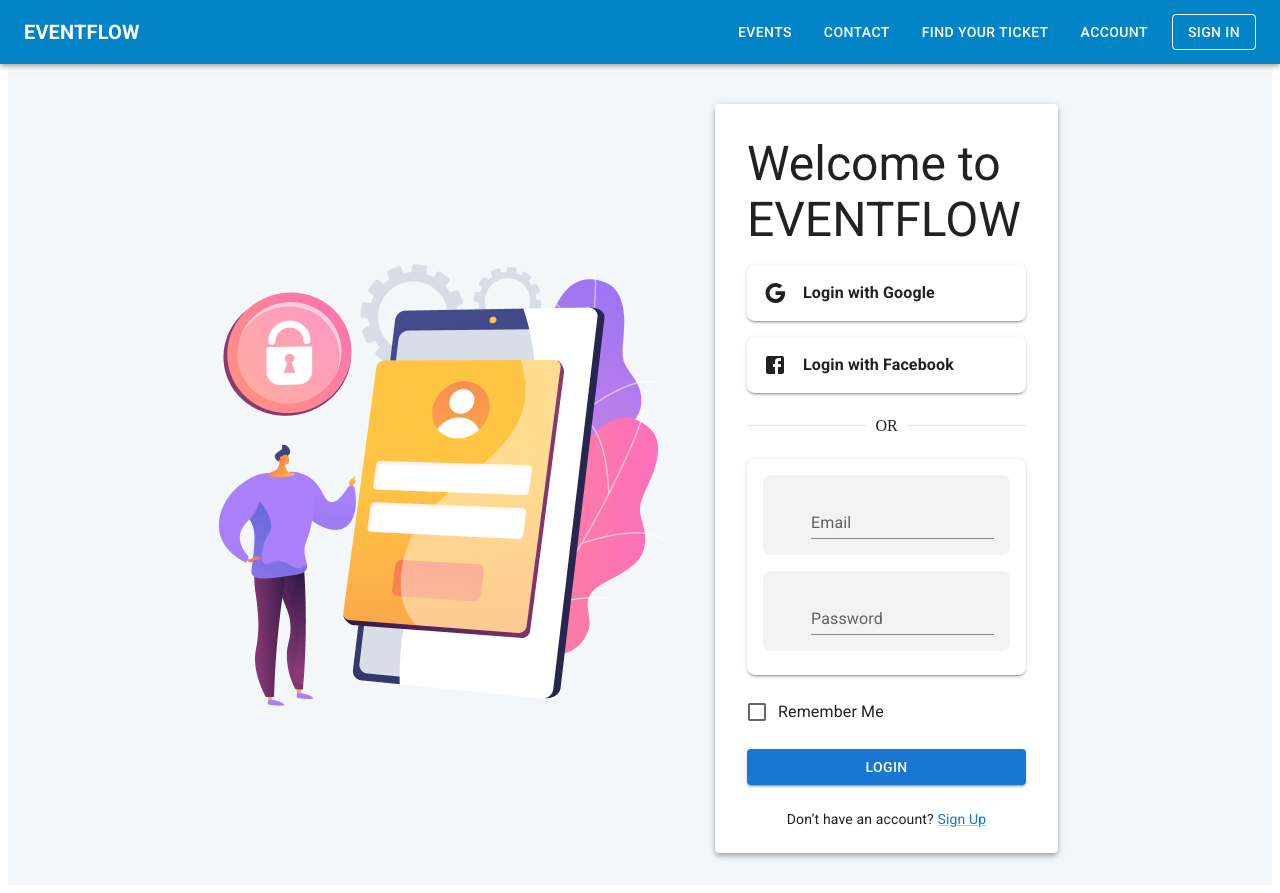
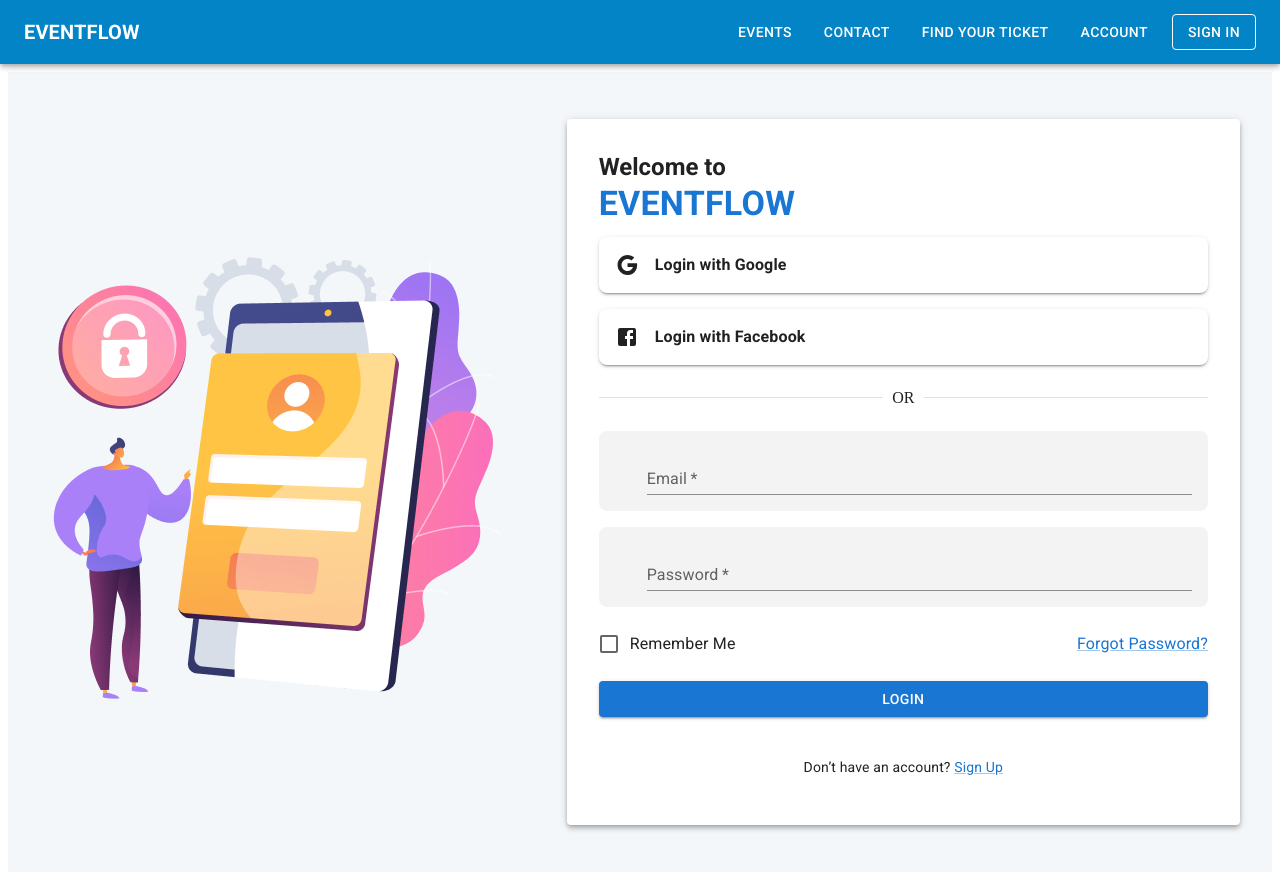
Before and after one commit to EvntFlow/EventFlow_Web, a React (Create React App) app in the folder frontend/: page /account/login in a window 1280 px wide. Built offline with nearby package versions, Linux system fonts and the light colour scheme; some icons are missing.

Commit message:
feat: Implemented registration
`/Acocunt/Register` is now implemented.

Also includes a huge reword on the Login page to align better with the
Figma design.

```diff
--- a/frontend/package.json
+++ b/frontend/package.json
@@ -13,6 +13,7 @@
     "@testing-library/react": "^16.2.0",
     "@testing-library/user-event": "^13.5.0",
     "autoprefixer": "^10.4.21",
+    "core-js": "^3.41.0",
     "postcss": "^8.5.3",
     "react": "^19.1.0",
     "react-dom": "^19.1.0",
--- a/frontend/src/components/SocialLoginCard.jsx
+++ b/frontend/src/components/SocialLoginCard.jsx
@@ -1,7 +1,7 @@
 import React from 'react';
 import { Card, CardActionArea, Box, Typography } from '@mui/material';
 
-const SocialLoginCard = ({ icon, name }) => {
+const SocialLoginCard = ({ icon, action, name }) => {
   return (
     <Card
       sx={{
@@ -14,7 +14,7 @@ const SocialLoginCard = ({ icon, name }) => {
       <CardActionArea
         onClick={() => {
           // Handle login logic here (e.g., redirect to OAuth)
-          console.log(`Login with ${name}`);
+          console.log(`${action} with ${name}`);
         }}
       >
         <Box
@@ -33,7 +33,7 @@ const SocialLoginCard = ({ icon, name }) => {
           />
           {/* Login Text */}
           <Typography variant="body1" fontWeight="bold">
-            Login with {name}
+            {action} with {name}
           </Typography>
         </Box>
       </CardActionArea>
--- a/frontend/src/views/Account/Login.jsx
+++ b/frontend/src/views/Account/Login.jsx
@@ -13,7 +13,7 @@ import {
   FormControlLabel,
   Checkbox,
   Link,
-  TextField
+  TextField,
 } from '@mui/material';
 import EmailIcon from '@mui/icons-material/Email';
 import KeyIcon from '@mui/icons-material/Key';
@@ -25,49 +25,55 @@ const Login = () => {
     const returnUrl = urlParams.get("returnUrl") ?? "/";
     const error = urlParams.get("error");
 
+    /**
+     * @param {string} url
+     * @param {string | undefined} currentReturnUrl
+     */
+    function getPageUrl(url, currentReturnUrl) {
+        currentReturnUrl ??= returnUrl;
+        return `/${url}?returnUrl=${encodeURIComponent(currentReturnUrl)}`
+    }
+
     return (
-        <Grid
-        container
+        <Grid container
               sx={{
                     minHeight: '100vh',
                     justifyContent: 'center',
                     alignItems: 'center',
                     backgroundColor: '#F4F7FA'
-        }}
-        >
+              }}>
+
             {/* Left Side: Illustration */}
-        <Grid
-            item
-            xs={12}
-            md={5}
-            sx={{ display: { xs: 'none', md: 'flex' }, justifyContent: 'flex-end', p: 2 }}
-        >
-            <img
-            src="/img/Login_Image1.png"
+            <Grid item
+                  size={5}
+                  alignContent="center"
+                  sx={{ display: { xs: 'none', md: 'flex' }, justifyContent: 'flex-end', p: 2 }}>
+                <img src="/img/Login_Image1.png"
                      alt="Login illustration"
-            style={{ maxWidth: '100%', objectFit: 'cover' }}
-            />
+                     style={{ width: '100%', objectFit: 'scale-down' }} />
             </Grid>
 
             {/* Right Side: Login card */}
-        <Grid item xs={12} md={7} sx={{ p: 4 }}>
+            <Grid item size={7} md={7} sx={{ p: 4, maxWidth: 800 }}>
                 <Card sx={{ boxShadow: 4 }}>
                     <CardContent sx={{ p: 4 }}>
-                <Typography variant="h3" gutterBottom>
-                Welcome to <br />
-                EVENTFLOW
+                        <Typography variant="h5">
+                            <b>Welcome to</b>
+                        </Typography>
+                        <Typography variant="h4" color="primary" gutterBottom>
+                            <b>EVENTFLOW</b>
                         </Typography>
 
                         {/* Social logins */}
                         <Box sx={{ display: 'flex', flexDirection: 'column', gap: 2, mb: 3 }}>
                             <SocialLoginCard
                                 icon={ () => <Google /> }
-                    name="Google"
-                />
+                                action="Login"
+                                name="Google"/>
                             <SocialLoginCard
                                 icon={ () => <Facebook /> }
-                    name="Facebook"
-                />
+                                action="Login"
+                                name="Facebook"/>
                         </Box>
 
                         <Divider sx={{ my: 3 }}>OR</Divider>
@@ -76,20 +82,12 @@ const Login = () => {
                              method="post"
                              action={getApiUrl("Account/Login", { returnUrl: returnUrl })}>
 
-                    <Card sx={{
-                            borderRadius: 2,
-                            boxShadow: 2,
-                            width: "100%",
-                            maxWidth: 480,
-                            margin: '0 auto',
-                          }}>
-                        <CardContent sx={{ p: 2 }}>
                             {/* Email Row */}
                             <Box sx={{
                                         backgroundColor: '#f3f3f3',
                                         borderRadius: 2,
                                         p: 2,
-                                    mb: 2,
+                                        my: 2,
                                         display: 'flex',
                                         alignItems: 'center',
                                  }}>
@@ -101,6 +99,7 @@ const Login = () => {
                                            label="Email"
                                            name="email"
                                            type="email"
+                                           required={true}
                                            fullWidth={true} />
                                 </Box>
                             </Box>
@@ -110,11 +109,11 @@ const Login = () => {
                                         backgroundColor: '#f3f3f3',
                                         borderRadius: 2,
                                         p: 2,
+                                        my: 2,
                                         display: 'flex',
                                         alignItems: 'center',
                                         justifyContent: 'space-between',
-                                 }}
-                            >
+                                 }}>
                                 <KeyIcon sx={{ fontSize: 28 }} />
                                 <Box sx={{ ml: 2 }} width="100%">
                                 <TextField variant="standard"
@@ -123,37 +122,50 @@ const Login = () => {
                                            label="Password"
                                            name="password"
                                            type="password"
+                                           required={true}
                                            fullWidth={true} />
                                 </Box>
                             </Box>
-                        </CardContent>
-                    </Card>
 
+                            <Grid container
+                                  sx={{
+                                        justifyContent: 'center',
+                                        alignItems: 'center',
+                                  }}>
+                                <Grid size={6} sx={{ alignItems: 'start' }}>
                                     {/* Optional “Remember me” checkbox */}
                                     <FormControlLabel
-                        sx={{ mt: 2 }}
-                        control={<Checkbox name="remember" />}
+                                        control={<Checkbox name="isPersistent" />}
                                         label="Remember Me"
                                     />
+                                </Grid>
+                                <Grid size={6} sx={{ alignItems: 'end' }}>
+                                    <Link component={RouterLink}
+                                          to={getPageUrl("/Account/ForgotPassword")}>
+                                        <Typography width="100%" align="right">
+                                            Forgot Password?
+                                        </Typography>
+                                    </Link>
+                                </Grid>
+                            </Grid>
 
                             {
                                 error == null ? null :
-                        <Typography color="error" align="center" sx={{ mt: 2 }}>
+                                <Typography color="error" align="center" sx={{ my: 2 }}>
                                     {error}
                                 </Typography>
                             }
 
-                    {/* <Button type="submit" variant="contained" disabled={!creds.email || !creds.password}> */}
-                    <Button type="submit" variant="contained" fullWidth={true} sx={{ mt: 2 }}>
+                            <Button type="submit" variant="contained" fullWidth sx={{ my: 2 }}>
                                 Login
                             </Button>
                         </Box>
 
-
                         {/* Link to registration */}
-                <Typography variant="body2" align="center" sx={{ mt: 3 }}>
+                        <Typography variant="body2" align="center" sx={{ my: 3 }}>
                             Don’t have an account?{' '}
-                    <Link component={RouterLink} to="/account/register">
+                            <Link component={RouterLink}
+                                  to={getPageUrl("Account/Register", getPageUrl("Account/Login"))}>
                                 Sign Up
                             </Link>
                         </Typography>
--- a/frontend/src/views/Account/Register.jsx
+++ b/frontend/src/views/Account/Register.jsx
@@ -1,52 +1,189 @@
 // src/pages/Register.jsx
 // import React, { useState, useContext } from 'react';
-import { TextField, Button, Box } from '@mui/material';
+import { Facebook, Google } from '@mui/icons-material';
+import EmailIcon from '@mui/icons-material/Email';
+import KeyIcon from '@mui/icons-material/Key';
+import {
+    Box,
+    Button,
+    Card,
+    CardContent,
+    Divider,
+    Grid,
+    Link,
+    TextField,
+    Typography
+} from '@mui/material';
+import { useState } from 'react';
+import { Link as RouterLink } from 'react-router-dom';
+import { getApiUrl } from '../../api';
+import SocialLoginCard from '../../components/SocialLoginCard';
 // import { AuthContext } from '../../context/AuthContext';
 // import { useNavigate } from 'react-router-dom';
 
+// See: https://github.com/facebook/create-react-app/issues/8779#issuecomment-1214839590
+import FORCE_IMPORT_POLYFILL from 'core-js/modules/es.regexp.escape';
+// eslint-disable-next-line no-unused-expressions
+FORCE_IMPORT_POLYFILL;
+
 export default function Register() {
-    // const [form, setForm] = useState({ email:'', password:'', confirmPassword:'' });
-    // const { register } = useContext(AuthContext);
-    // const nav = useNavigate();
+    const urlParams = new URLSearchParams(window.location.search);
+    const returnUrl = urlParams.get("returnUrl") ?? "/";
+    const error = urlParams.get("error");
 
-    // const handleChange = e => {
-    //     setForm(f => ({ ...f, [e.target.name]: e.target.value }));
-    // }
-
-    // const handleSubmit = async e => {
-    //     e.preventDefault();
-    //     // simple client‐side check
-    //     if (form.password !== form.confirmPassword) return alert("Passwords must match");
-    //     try {
-    //         await register({ email: form.email, password: form.password });
-    //         nav('/login');      // send user to login
-    //     } catch (err) {
-    //         console.error(err);
-    //         alert(err.response?.data?.message || 'Registration failed');
-    //     }
-    // };
+    const [password, setPassword] = useState("");
 
     return (
-        // <Box component="form" onSubmit={handleSubmit} sx={{ maxWidth: 400, mx: 'auto' }}>
-        <Box component="form" sx={{ maxWidth: 400, mx: 'auto' }}>
-        <TextField
-            fullWidth label="Email" name="email"
-            // value={form.email} onChange={handleChange}
-            margin="normal"
-        />
-        <TextField
-            fullWidth label="Password" name="password" type="password"
-            // value={form.password} onChange={handleChange}
-            margin="normal"
-        />
-        <TextField
-            fullWidth label="Confirm Password" name="confirmPassword" type="password"
-            // value={form.confirmPassword} onChange={handleChange}
-            margin="normal"
-        />
-        <Button type="submit" variant="contained" fullWidth sx={{ mt:2 }}>
-            Register
-        </Button>
-        </Box>
+        <Grid container
+              sx={{
+                    minHeight: '100vh',
+                    justifyContent: 'center',
+                    alignItems: 'center',
+                    backgroundColor: '#F4F7FA'
+              }}>
+
+            {/* Left Side: Illustration */}
+            <Grid item
+                  size={5}
+                  alignContent="center"
+                  sx={{ display: { xs: 'none', md: 'flex' }, justifyContent: 'flex-end', p: 2 }}>
+                <img src="/img/Login_Image1.png"
+                     alt="Login illustration"
+                     style={{ width: '100%', objectFit: 'scale-down' }} />
+            </Grid>
+
+            {/* Right Side: Login card */}
+            <Grid item size={7} md={7} sx={{ p: 4, maxWidth: 800 }}>
+                <Card sx={{ boxShadow: 4 }}>
+                    <CardContent sx={{ p: 4 }}>
+                        <Typography variant="h5">
+                            <b>Welcome to</b>
+                        </Typography>
+                        <Typography variant="h4" color="primary" gutterBottom>
+                            <b>EVENTFLOW</b>
+                        </Typography>
+
+                        {/* Social logins */}
+                        <Box sx={{ display: 'flex', flexDirection: 'column', gap: 2, mb: 3 }}>
+                            <SocialLoginCard
+                                icon={ () => <Google /> }
+                                action="Register"
+                                name="Google"/>
+                            <SocialLoginCard
+                                icon={ () => <Facebook /> }
+                                action="Register"
+                                name="Facebook"/>
+                        </Box>
+
+                        <Divider sx={{ my: 3 }}>OR</Divider>
+
+                        <Box component="form"
+                             method="post"
+                             action={getApiUrl("Account/Register", { returnUrl: returnUrl })}>
+
+                            {/* Email Row */}
+                            <Box sx={{
+                                        backgroundColor: '#f3f3f3',
+                                        borderRadius: 2,
+                                        p: 2,
+                                        my: 2,
+                                        display: 'flex',
+                                        alignItems: 'center',
+                                 }}>
+                                <EmailIcon sx={{ fontSize: 28 }} />
+                                <Box sx={{ ml: 2 }} width="100%">
+                                <TextField variant="standard"
+                                           placeholder="name@example.com"
+                                           title="Email"
+                                           label="Email"
+                                           name="email"
+                                           type="email"
+                                           required={true}
+                                           fullWidth={true} />
+                                </Box>
+                            </Box>
+
+                            {/* Password Row */}
+                            <Box sx={{
+                                        backgroundColor: '#f3f3f3',
+                                        borderRadius: 2,
+                                        p: 2,
+                                        my: 2,
+                                        display: 'flex',
+                                        alignItems: 'center',
+                                        justifyContent: 'space-between',
+                                 }}>
+                                <KeyIcon sx={{ fontSize: 28 }} />
+                                <Box sx={{ ml: 2 }} width="100%">
+                                <TextField variant="standard"
+                                           placeholder="password"
+                                           title="Password"
+                                           label="Password"
+                                           name="password"
+                                           type="password"
+                                           value={password}
+                                           onChange={(e) => setPassword(e.target.value)}
+                                           required={true}
+                                           fullWidth={true} />
+                                </Box>
+                            </Box>
+
+                            {/* Confirm Password Row */}
+                            <Box sx={{
+                                        backgroundColor: '#f3f3f3',
+                                        borderRadius: 2,
+                                        p: 2,
+                                        my: 2,
+                                        display: 'flex',
+                                        alignItems: 'center',
+                                        justifyContent: 'space-between',
+                                 }}>
+                                <KeyIcon sx={{ fontSize: 28 }} />
+                                <Box sx={{ ml: 2 }} width="100%">
+                                <TextField variant="standard"
+                                           placeholder="password"
+                                           title="Confirm Password"
+                                           label="Confirm Password"
+                                           type="password"
+                                           slotProps={{
+                                            htmlInput: {
+                                              pattern: RegExp.escape(password)
+                                            }
+                                           }}
+                                           onInvalid={(e) =>
+                                            e.target.setCustomValidity("Passwords do not match.")
+                                           }
+                                           onChange={(e) =>
+                                            e.target.setCustomValidity("")
+                                           }
+                                           required={true}
+                                           fullWidth={true} />
+                                </Box>
+                            </Box>
+
+                            {
+                                error == null ? null :
+                                <Typography color="error" align="center" sx={{ my: 2 }}>
+                                    {error}
+                                </Typography>
+                            }
+
+                            <Button type="submit" variant="contained" fullWidth sx={{ my: 2 }}>
+                                Register
+                            </Button>
+                        </Box>
+
+                        {/* Link to login */}
+                        <Typography variant="body2" align="center" sx={{ my: 3 }}>
+                            Already have an account?{' '}
+                            <Link component={RouterLink}
+                                  to={`/Account/Login?returnUrl=${encodeURIComponent(returnUrl)}`}>
+                                Log In
+                            </Link>
+                        </Typography>
+                    </CardContent>
+                </Card>
+            </Grid>
+        </Grid>
     );
 }
```
Also changed, not shown: 1 other file (tests, documents, lock files or other folders). Lines whose indentation alone changed are shown as unchanged.
